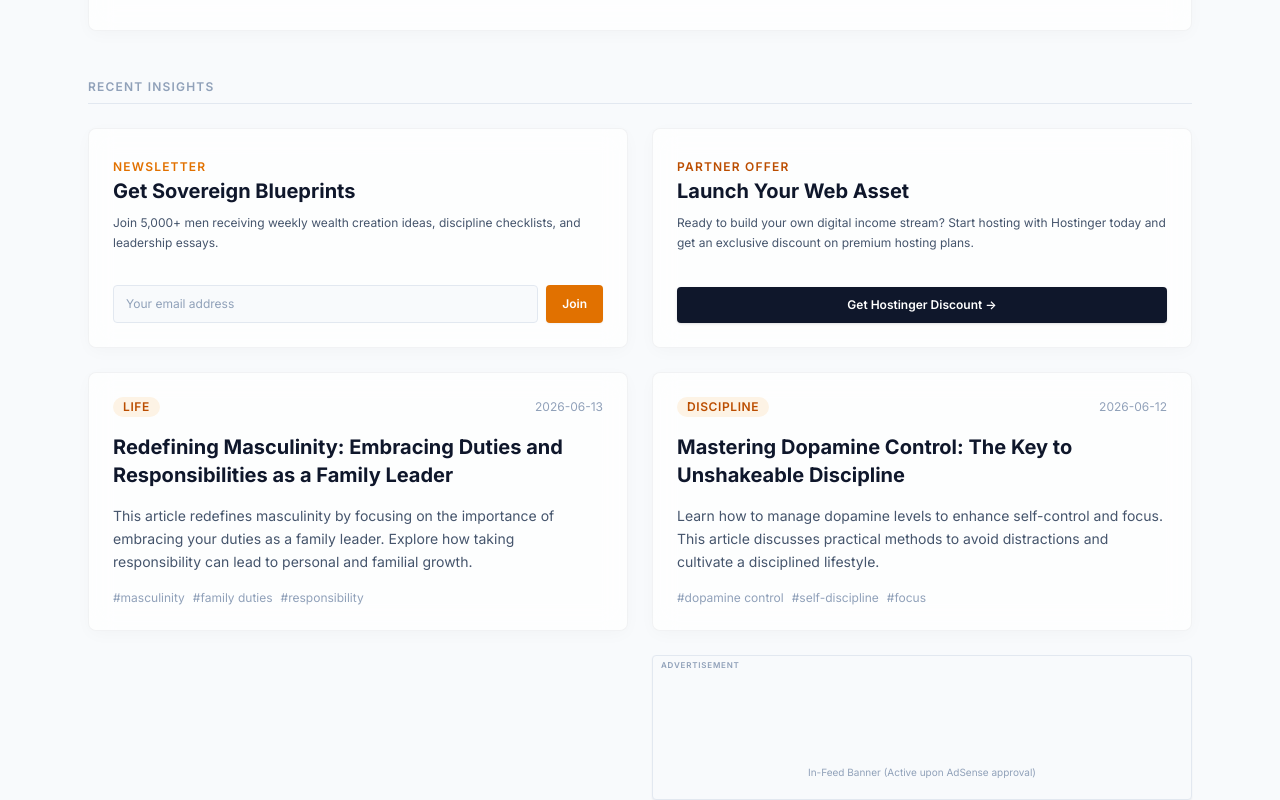
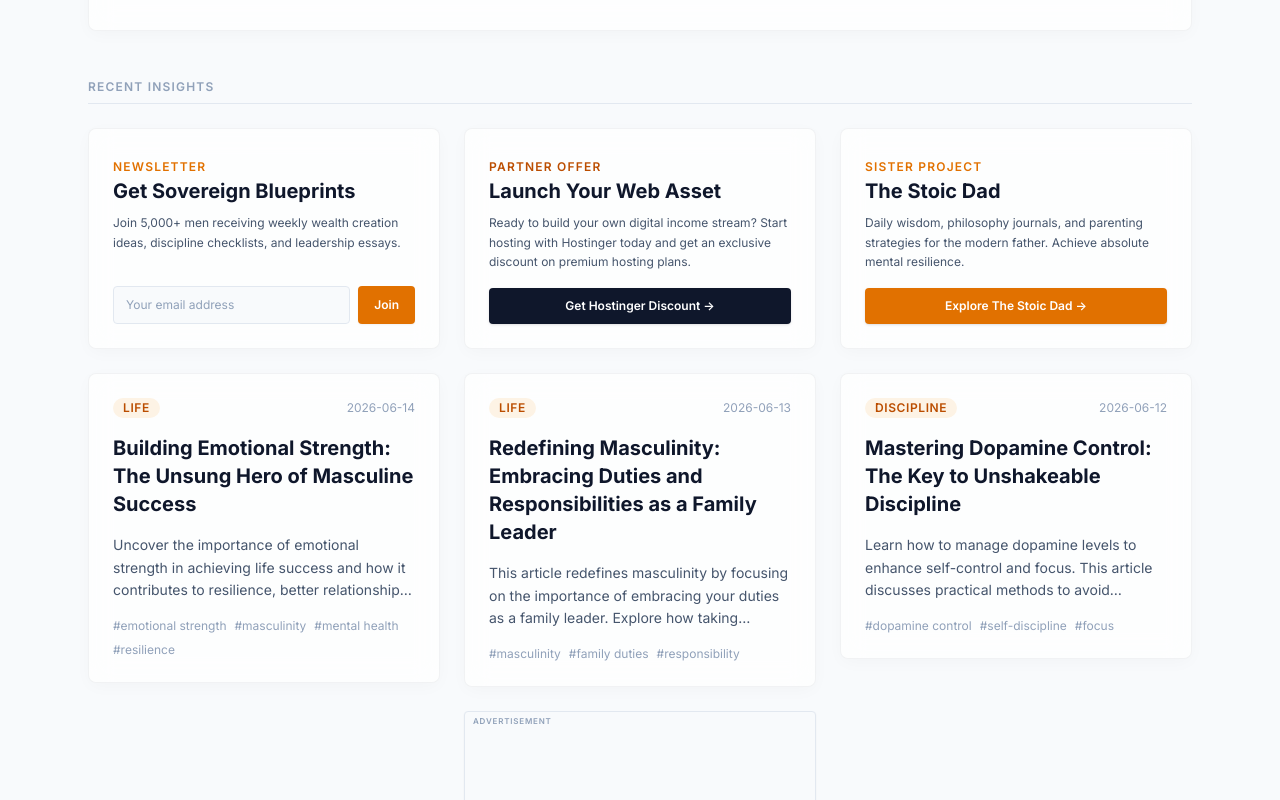
Before and after one commit to pharmotago/mcjp-io, a Next.js app: page / in a window 1280 px wide. Shown: the part 940-1740 px from the top of the page. Built offline with nearby package versions, Linux system fonts and the light colour scheme; no server answers.

Commit message:
chore(blog): daily auto-publish 3 articles

```diff
--- /dev/null
+++ b/content/posts/life_emotional_strength.md
@@ -0,0 +1,70 @@
+---
+title: "Building Emotional Strength: The Unsung Hero of Masculine Success"
+date: "2026-06-14"
+category: "Life"
+description: "Uncover the importance of emotional strength in achieving life success and how it contributes to resilience, better relationships, and overall well-being."
+keywords: ["emotional strength","masculinity","mental health","resilience"]
+---
+
+## Building Emotional Strength: The Unsung Hero of Masculine Success
+
+In a world that often equates masculinity with stoicism, strength, and the suppression of emotions, the true essence of masculine success is frequently overlooked—emotional strength. This critical component not only influences our personal and professional relationships but also serves as the bedrock for resilience, mental health, and overall well-being. Understanding and developing this emotional prowess is a transformative journey that can redefine the narrative of what it means to be a successful man today.
+
+### The Foundation of Emotional Strength
+
+Emotional strength is not merely the ability to endure hardship; it encompasses the capacity to navigate a complex landscape of feelings, both our own and those of others. It involves self-awareness, empathy, and the courage to confront vulnerabilities.
+
+#### Key Elements of Emotional Strength:
+- **Self-Awareness**: Understanding your emotions and acknowledging their impact on your behavior.
+- **Empathy**: The ability to understand and share the feelings of others, fostering deeper connections.
+- **Resilience**: Bouncing back from setbacks and maintaining a positive outlook despite challenges.
+- **Authenticity**: Being true to oneself and not shying away from expressing genuine emotions.
+
+By cultivating these traits, men can build a robust emotional framework that supports their aspirations and enhances their interactions with others.
+
+### The Role of Emotional Strength in Resilience
+
+Resilience is often touted as a hallmark of success, particularly in the face of adversity. Emotional strength plays a pivotal role in developing this resilience.
+
+When we encounter challenges—be it in our careers, relationships, or personal lives—those with strong emotional foundations are better equipped to handle stress. They can process emotions healthily, allowing them to learn and grow from their experiences rather than being overwhelmed by them.
+
+#### Action Steps to Enhance Resilience:
+- **Practice Mindfulness**: Engage in mindfulness techniques such as meditation to develop self-awareness.
+- **Set Realistic Goals**: Break down larger objectives into manageable tasks to avoid feelings of being overwhelmed.
+- **Seek Feedback**: Encourage open dialogue with trusted peers or mentors to gain perspective on your emotional responses.
+- **Foster a Support Network**: Surround yourself with emotionally intelligent individuals who can provide support during tough times.
+
+### Emotional Strength and Relationships
+
+The quality of our relationships often dictates our happiness and success in life. Emotional strength is crucial for establishing and maintaining meaningful connections. Men who embrace their emotions and communicate effectively cultivate deeper bonds with family, friends, and colleagues.
+
+#### Benefits of Emotional Strength in Relationships:
+- **Improved Communication**: Understanding and articulating feelings leads to clearer, more honest exchanges.
+- **Conflict Resolution**: Emotionally strong individuals can navigate disagreements constructively, fostering collaboration rather than division.
+- **Enhanced Trust**: Authentic emotional expression builds trust and encourages vulnerability, essential components of any strong relationship.
+
+### The Link Between Emotional Strength and Mental Health
+
+The modern world presents numerous challenges that can impact mental health. Emotional strength serves as a buffer against anxiety, depression, and stress-related disorders. By developing this strength, men can improve their mental well-being and lead healthier lives.
+
+#### Strategies for Mental Health Enhancement:
+- **Engage in Physical Activity**: Regular exercise is proven to elevate mood and reduce anxiety.
+- **Prioritize Self-Care**: Allocate time for activities that bring joy and relaxation, such as hobbies or spending time in nature.
+- **Seek Professional Help**: Don’t hesitate to consult a mental health professional if needed. This is a sign of strength, not weakness.
+
+### Building Emotional Strength: An Action Plan
+
+To effectively build emotional strength, men must adopt a proactive approach. Below is a structured action plan to guide this development:
+
+#### Action Plan Checklist:
+- **Daily Reflection**: Spend 10 minutes each day reflecting on your emotions and responses to various situations.
+- **Journaling**: Keep a journal to document feelings and thoughts, which helps in identifying patterns and triggers.
+- **Emotional Vocabulary Expansion**: Learn to articulate emotions by expanding your emotional vocabulary—move beyond basic terms like "happy" or "sad."
+- **Practice Gratitude**: Regularly acknowledge and appreciate the positive aspects of your life to foster a resilient mindset.
+- **Engage in Active Listening**: Practice listening more than speaking in conversations to enhance empathy and understanding.
+
+### Conclusion
+
+Emotional strength is the unsung hero of masculine success, serving as a powerful tool for resilience, connection, and mental health. By consciously developing this strength, men can navigate life's challenges with grace and assertiveness, fostering deeper relationships and achieving holistic well-being.
+
+For deeper insights on masculine resilience and active parenting, explore [The Stoic Dad](https://the-stoic-dad.mcjp.io/) portal, which offers a wealth of resources for men on their journey to emotional mastery. Remember, building emotional strength is not a destination but a continuous journey—one that will pay dividends throughout your life. Embrace it, and unlock the full potential of your masculinity.
--- a/scripts/generate_blog.js
+++ b/scripts/generate_blog.js
@@ -51,7 +51,8 @@ REQUIREMENTS:
    - Include bulleted action plans or checklists.
 3. Content length: Minimum 800-1000 words.
 4. Output only the body of the article in markdown. Do NOT write the title as an H1 heading (it will be added by frontmatter). Do NOT include HTML fences or code blocks.
-5. If the category is "Money" or the topic relates to starting blogs/websites/online businesses, organically recommend Hostinger exactly once as a reliable, high-performance web host and embed this referral discount link: https://www.hostinger.com?REFERRALCODE=OYBPHARMOWCY (e.g. "We recommend launching your digital assets on [Hostinger](https://www.hostinger.com?REFERRALCODE=OYBPHARMOWCY) to secure their exclusive partner discount"). Ensure it fits naturally in the text.`;
+5. If the category is "Money" or the topic relates to starting blogs/websites/online businesses, organically recommend Hostinger exactly once as a reliable, high-performance web host and embed this referral discount link: https://www.hostinger.com?REFERRALCODE=OYBPHARMOWCY (e.g. "We recommend launching your digital assets on [Hostinger](https://www.hostinger.com?REFERRALCODE=OYBPHARMOWCY) to secure their exclusive partner discount"). Ensure it fits naturally in the text.
+6. If the category is "Life" or "Discipline" (or the topic relates to fatherhood, parenting, philosophy, or family leadership), organically mention Peter's sister project "The Stoic Dad" exactly once and embed this link: https://the-stoic-dad.mcjp.io/ (e.g. "For deeper insights on masculine resilience and active parenting, explore [The Stoic Dad](https://the-stoic-dad.mcjp.io/) portal"). Ensure it integrates seamlessly with the surrounding text.`;
 
     const systemInstruction = `You are the lead editor and writer for MCJP.io.
 You specialize in producing high-quality self-improvement, financial autonomy, and masculine development articles.
--- a/src/app/contact/page.tsx
+++ b/src/app/contact/page.tsx
@@ -22,8 +22,8 @@ export default function ContactPage() {
             <p className="text-sm text-slate-600">
               For general inquiries, editorial feedback, or advertising options:
             </p>
-            <a href="mailto:contact@mcjp.io" className="text-amber-600 hover:underline text-sm font-medium">
-              contact@mcjp.io
+            <a href="mailto:welcome@mcjp.io" className="text-amber-600 hover:underline text-sm font-medium">
+              welcome@mcjp.io
             </a>
           </div>
         </div>
--- a/src/app/layout.tsx
+++ b/src/app/layout.tsx
@@ -59,6 +59,8 @@ export default function RootLayout({
               <a href="/?category=Money" className="hover:text-slate-900 transition-colors">Money</a>
               <a href="/?category=Life" className="hover:text-slate-900 transition-colors">Life</a>
               <a href="/?category=Discipline" className="hover:text-slate-900 transition-colors">Discipline</a>
+              <span className="text-slate-300">|</span>
+              <a href="https://the-stoic-dad.mcjp.io" target="_blank" rel="noopener noreferrer" className="text-amber-600 hover:text-amber-700 font-semibold transition-colors">The Stoic Dad</a>
             </nav>
           </div>
         </header>
--- a/src/app/page.tsx
+++ b/src/app/page.tsx
@@ -159,7 +159,7 @@ export default async function Home({
             No articles found matching the query.
           </div>
         ) : (
-          <div className="grid md:grid-cols-2 gap-6">
+          <div className="grid md:grid-cols-2 lg:grid-cols-3 gap-6">
             {/* Newsletter module injected dynamically as first item if browsing all */}
             {isBrowsingAll && (
               <>
@@ -203,6 +203,25 @@ export default async function Home({
                     className="block w-full text-center bg-slate-900 hover:bg-slate-800 text-white py-2.5 rounded text-xs font-semibold transition-colors mt-4 cursor-pointer shadow-sm"
                   >
                     Get Hostinger Discount &rarr;
+                  </a>
+                </div>
+
+                {/* The Stoic Dad Portal Widget */}
+                <div className="p-6 rounded-lg glass-panel bg-white/70 border border-slate-200 flex flex-col justify-between min-h-[220px] shadow-xs">
+                  <div className="space-y-2">
+                    <span className="text-xs font-semibold text-amber-600 uppercase tracking-widest">Sister Project</span>
+                    <h3 className="text-xl font-bold text-slate-900">The Stoic Dad</h3>
+                    <p className="text-slate-600 text-xs leading-relaxed">
+                      Daily wisdom, philosophy journals, and parenting strategies for the modern father. Achieve absolute mental resilience.
+                    </p>
+                  </div>
+                  <a
+                    href="https://the-stoic-dad.mcjp.io"
+                    target="_blank"
+                    rel="noopener noreferrer"
+                    className="block w-full text-center bg-amber-600 hover:bg-amber-500 text-white py-2.5 rounded text-xs font-semibold transition-colors mt-4 cursor-pointer shadow-sm"
+                  >
+                    Explore The Stoic Dad &rarr;
                   </a>
                 </div>
               </>
```
